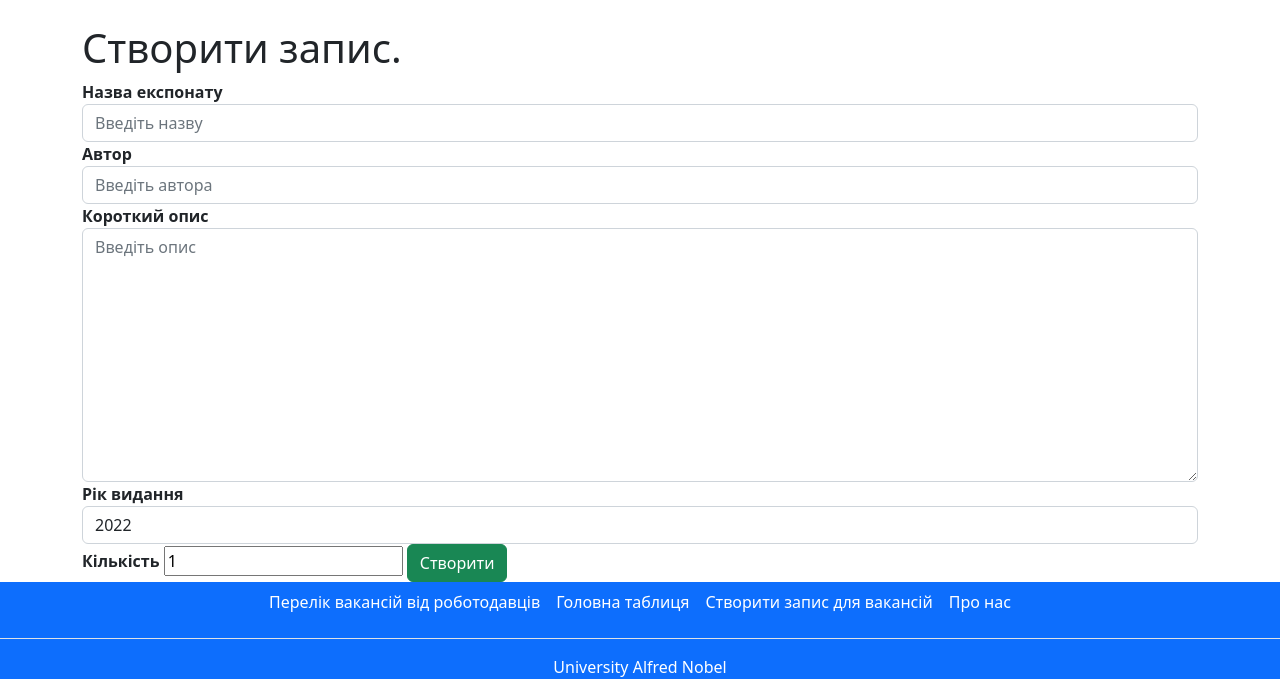
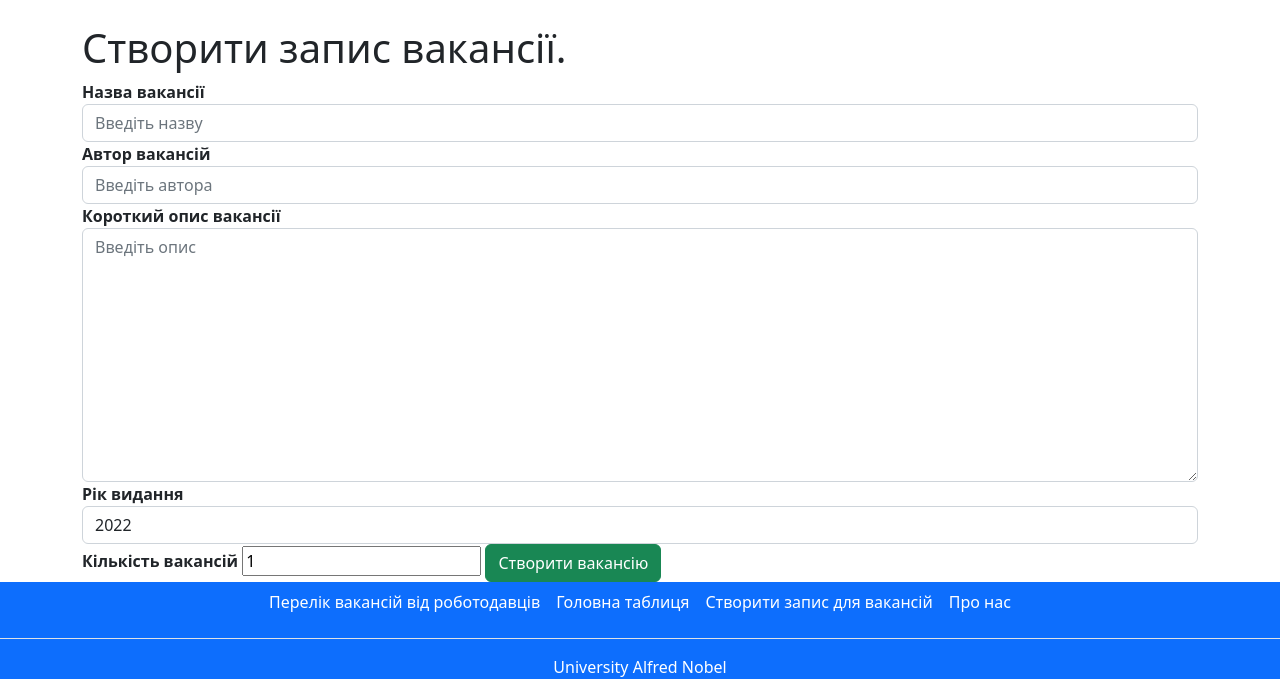
Before and after one commit to Zaninko/Django, a Django app: page /create/ in a window 1280 px wide. Shown: the part 109-804 px from the top of the page. Run offline with Django 3.2, Linux system fonts and the light colour scheme.

Commit message:
Update create.html

```diff
--- a/main/templates/main/create.html
+++ b/main/templates/main/create.html
@@ -1,26 +1,26 @@
 {% extends 'main/base.html' %}
 
 {% block title %}
-Створити запис для експонату
+Створити запис
 {% endblock %}
 
 {% block content %}
 
-<h1>Створити запис.</h1>
+<h1>Створити запис вакансії.</h1>
 
 <form method="post">
  {% csrf_token %}
-    <label for="title"><b>Назва експонату</b></label>
+    <label for="title"><b>Назва вакансії</b></label>
     {{ form.title }}
-    <label for="author"><b>Автор</b></label>
+    <label for="author"><b>Автор вакансій</b></label>
     {{ form.author }}
-    <label for="text"><b>Короткий опис</b></label>
+    <label for="text"><b>Короткий опис вакансії</b></label>
     {{ form.text }}
     <label for="published"><b>Рік видання</b></label>
     {{ form.published }}
-    <label for="count"><b>Кількість</b></label>
+    <label for="count"><b>Кількість вакансій</b></label>
     {{ form.count }}
-    <button type="submit" class="btn btn-success">Створити</button>
+    <button type="submit" class="btn btn-success">Створити вакансію</button>
 
 </form>
 
```
